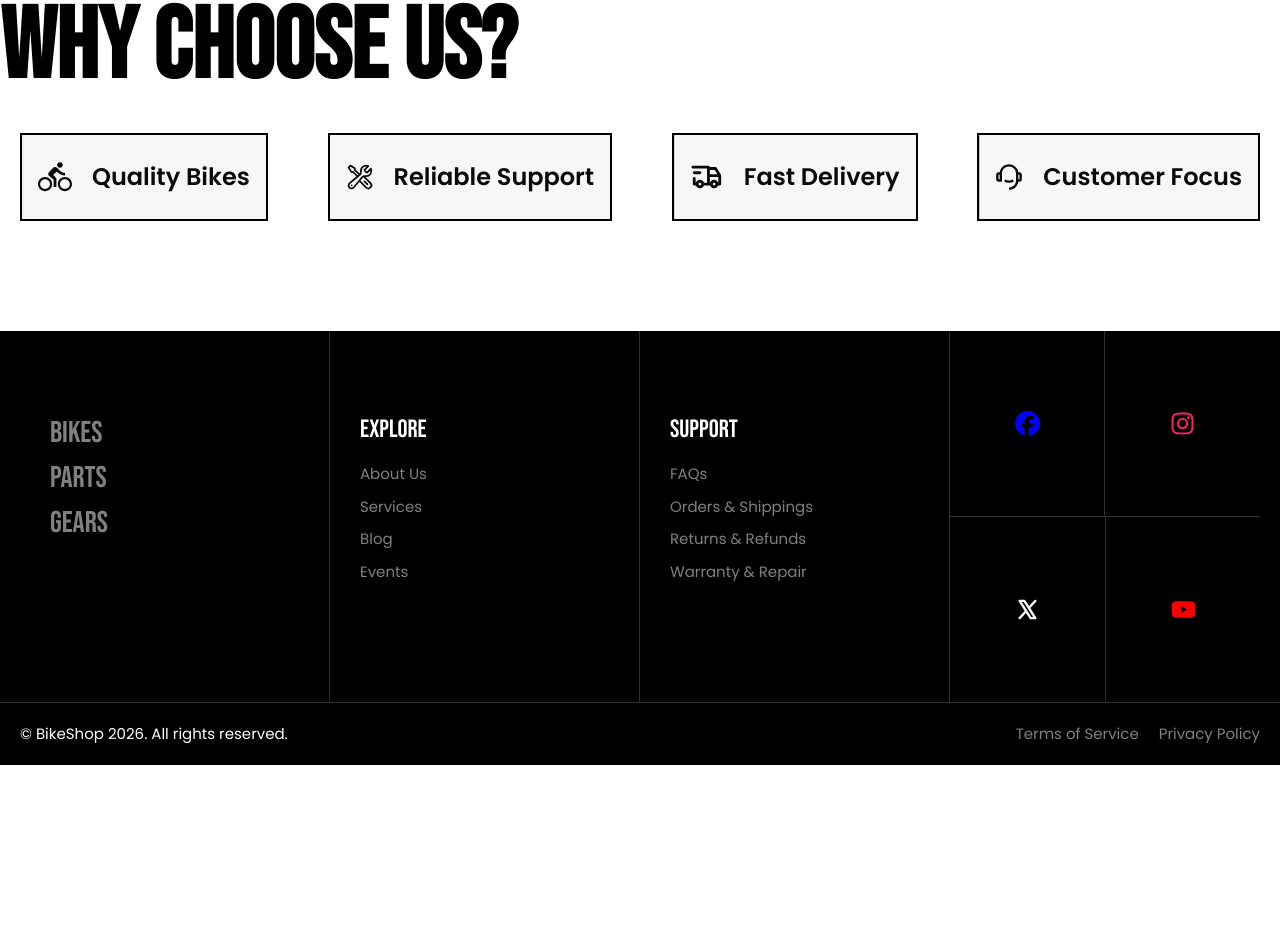
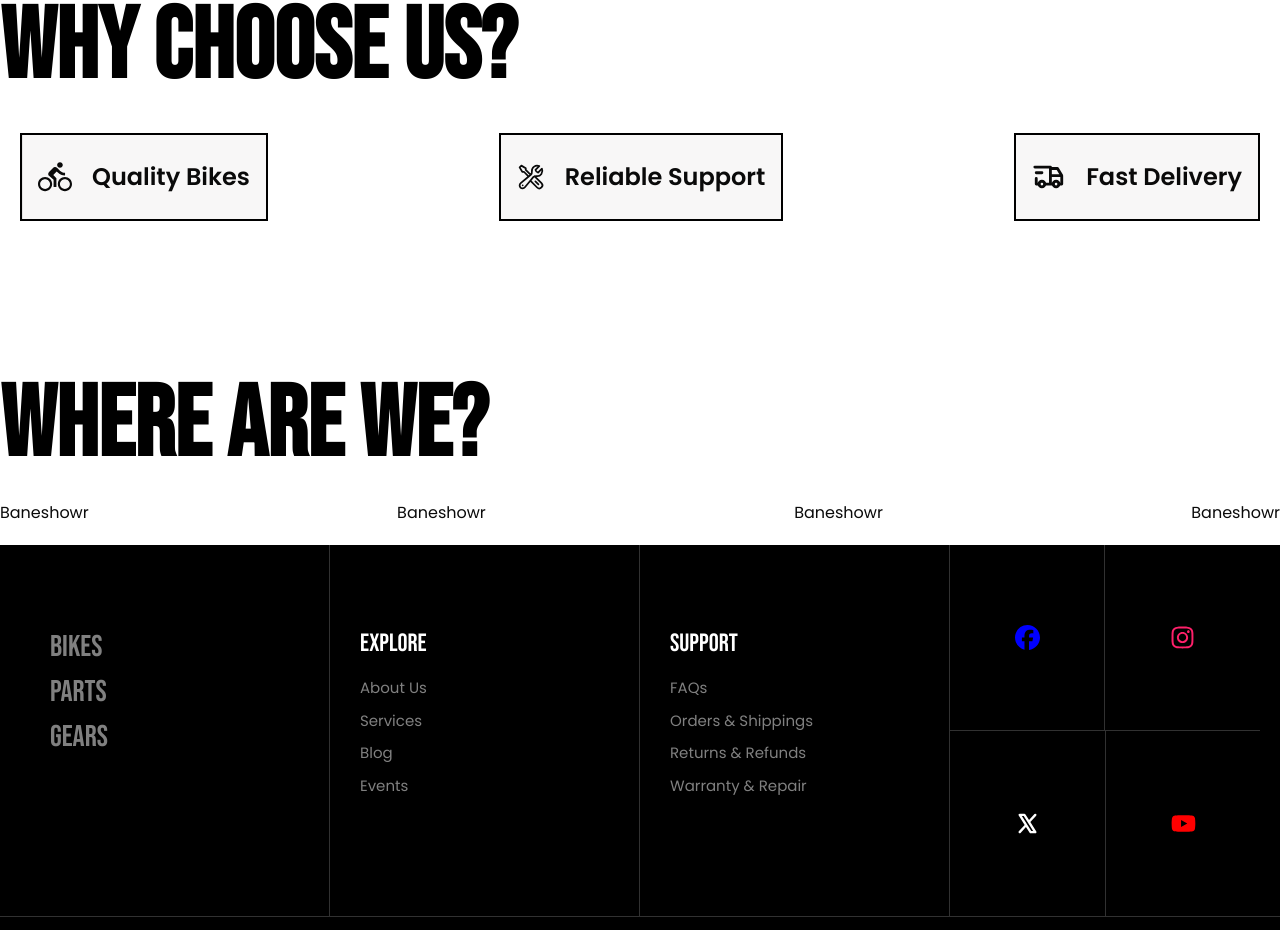
Before and after one commit to SASAN-1/Ecommerce-site-React-js-, a React (Vite) app: page /about in a window 1280 px wide. Shown: the part 1176-2106 px from the top of the page. Before the commit the page ends 1941 px from the top, so only its background shows below. Built offline with nearby package versions, Linux system fonts and the light colour scheme.

Commit message:
added location section in about page

```diff
--- a/src/App.css
+++ b/src/App.css
@@ -770,7 +770,8 @@
 }
 
 .history-title,
-.service-title {
+.service-title,
+.location-title {
   font-family: var(--secondary-font);
   font-weight: 600;
   font-size: 100px;
@@ -837,6 +838,19 @@
 .service-highlight>* {
   position: relative;
   z-index: 1;
+}
+
+.location-section {
+  padding: 20px 0;
+}
+
+.location-container {
+  display: flex;
+  justify-content: space-between;
+}
+
+.location {
+  cursor: pointer;
 }
 
 /* Contact css */
--- a/src/pages/components/About.jsx
+++ b/src/pages/components/About.jsx
@@ -43,9 +43,18 @@ const About = () => {
           <span className="service-highlight">
             <TbTruckDelivery size={34} /> <p>Fast Delivery</p>
           </span>
-          <span className="service-highlight">
+          {/* <span className="service-highlight">
             <RiCustomerService2Line size={28} /> <p>Customer Focus</p>
-          </span>
+          </span> */}
+        </div>
+      </div>
+      <div className="location-section">
+        <h1 className="location-title">Where are we?</h1>
+        <div className="location-container">
+          <p className="location">Baneshowr</p>
+          <p className="location">Baneshowr</p>
+          <p className="location">Baneshowr</p>
+          <p className="location">Baneshowr</p>
         </div>
       </div>
     </div>
```
